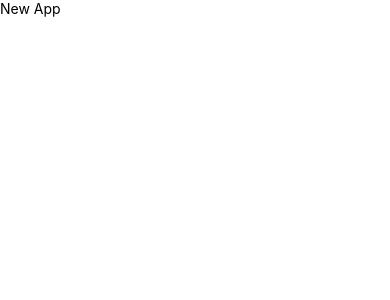
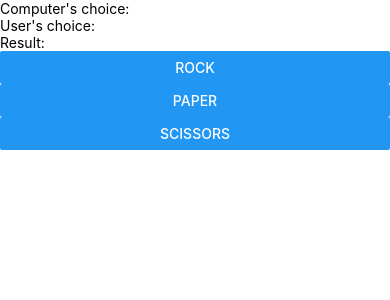
Before and after one commit to matheus-gomes-dev/rock-paper-scissors-reactNative, a React Native app: screen / in a window 390 px wide. Shown: the top 300 px of the page. Built offline with nearby package versions, Linux system fonts and the light colour scheme.

Commit message:
initial logic implementation

```diff
--- a/App.js
+++ b/App.js
@@ -1,14 +1,28 @@
 import React from 'react';
-import { Text } from 'react-native';
+import { View, Text, Button } from 'react-native';
 
 
 export default class App extends React.Component {
 
-  //const { container } = Styles
+  	constructor(props){
+		super(props);
+  		this.state = {userChoice: ''};
+  	}
 
-  render() {
-    return (
-      <Text>New App</Text>
-    );
-  }
+  	game(userChoice){
+  		this.setState({userChoice: userChoice});
+  	}
+
+  	render() {
+	    return (
+	    	<View>
+		      	<Text>Computer's choice:</Text>
+	    	  	<Text>User's choice: {this.state.userChoice}</Text>
+	      		<Text>Result:</Text>
+	      		<Button title='rock' onPress={ () => this.game('rock') }></Button>
+	      		<Button title='paper' onPress={ () => this.game('paper') }></Button>
+	      		<Button title='scissors' onPress={ () => this.game('scissors') }></Button>
+	      	</View>
+	    );
+  	}
 }
```
